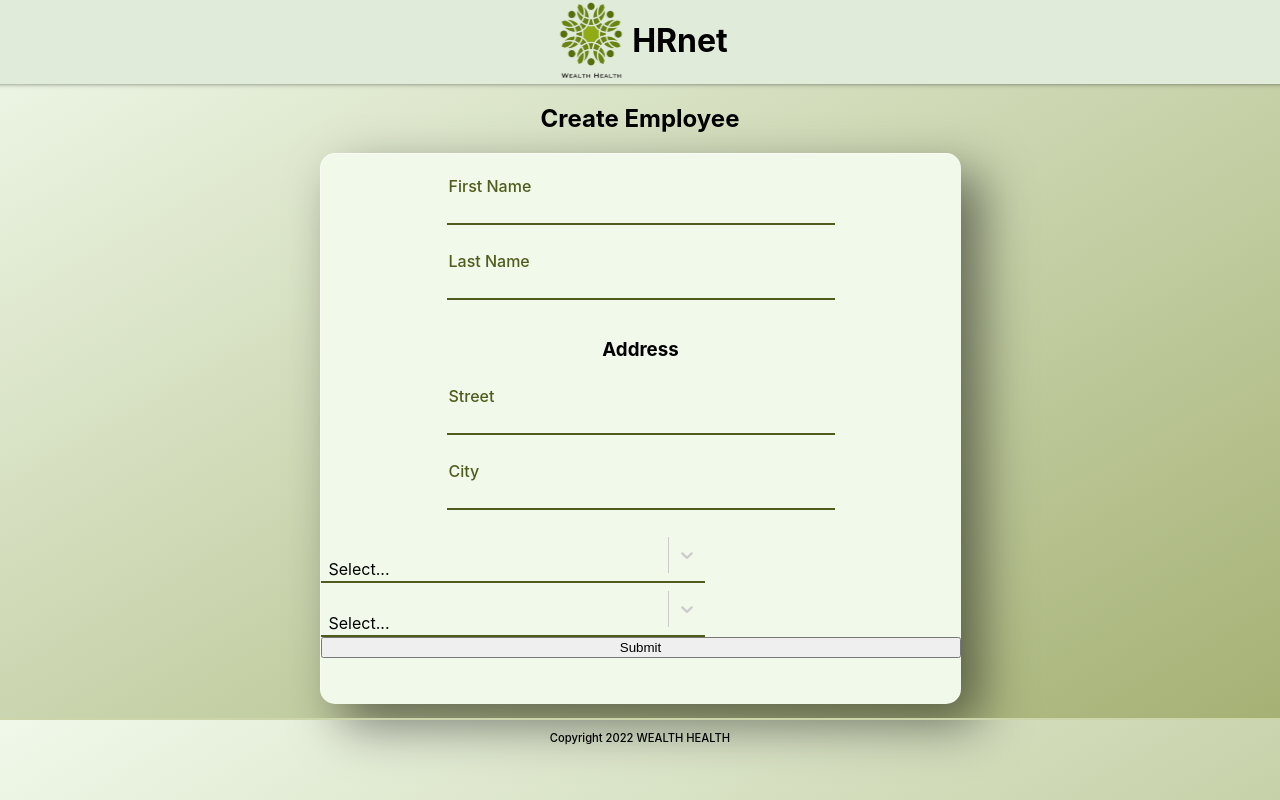
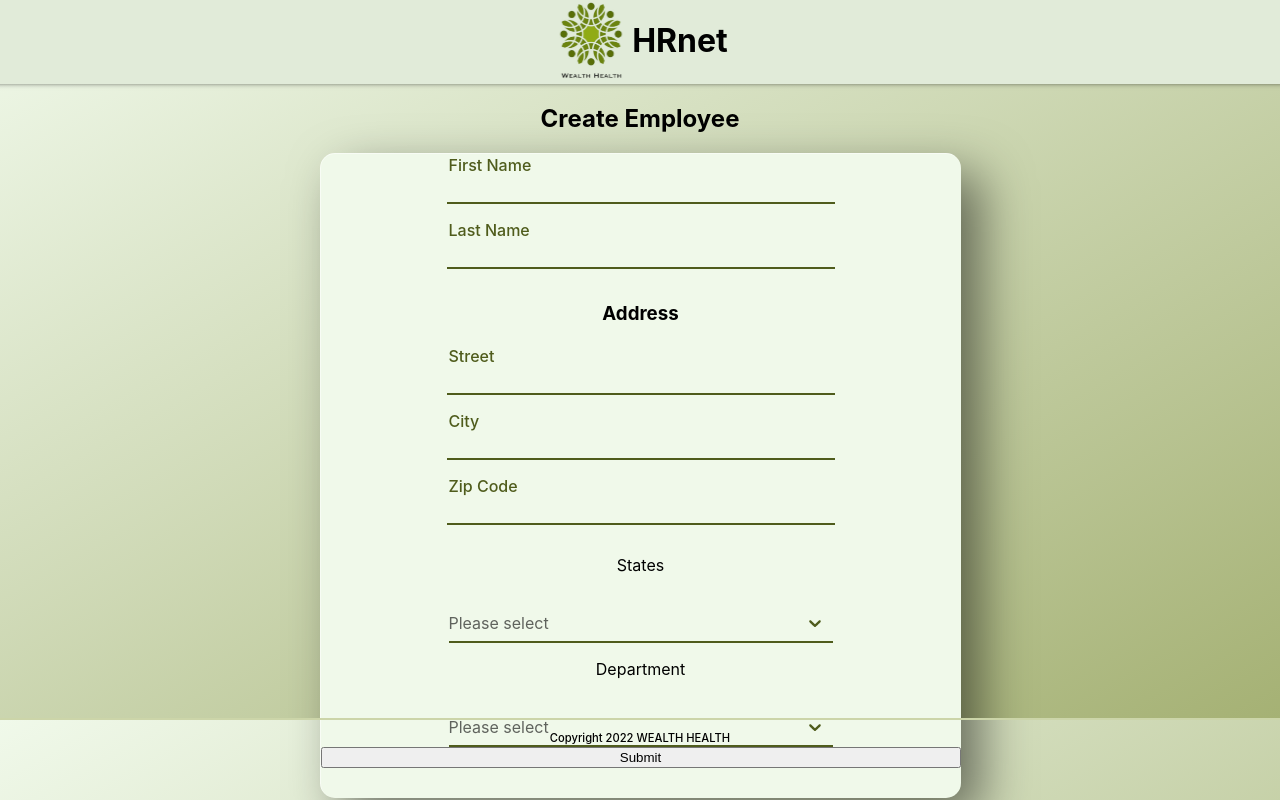
Before and after one commit to OTH21DEV/OxanaTheis_14_27082022, a React (Create React App) app: page / in a window 1280 px wide. Built offline with nearby package versions, Linux system fonts and the light colour scheme.

Commit message:
version avec custom dropdown

```diff
--- a/src/components/Dropdown/Dropdown.js
+++ b/src/components/Dropdown/Dropdown.js
@@ -11,37 +11,96 @@ container:()=> ({
       }),
 */
 const Dropdown = (props) => {
+  return (
+    <div>
+      <Select   menuPortalTarget={document.querySelector('body')}
+        placeholder="Please select"
+        styles={{
+          placeholder: () => ({
+            textAlign: "left",
+            opacity: "0.6",
+            marginTop:'30px'
+
+          }),
 
 
-  return (
-    <div>
-      <Select styles={{
+          valueContainer: () => ({
+            maxHeight: '80px',
+            display:'flex',
 
-      placeholder:()=> ({
-        textAlign:'left'
+
+
 
             }),
+
+          indicatorSeparator: () => ({
+            border: "none",
+          }),
+          dropdownIndicator: (provided) => ({
+            ...provided,
+            "&:hover": {
+             color: "#4F5C1C"
+            },
+            color:'#4F5C1C',
+            marginTop:'30px'
+          }),
+          singleValue: () => ({
+            textAlign:'left',
+            marginTop:'30px'
+          }),
+          container: () => ({
+            display: "flex",
+            justifyContent: "center",
+
+          }),
+
           control: (provided, state) => ({
             ...provided,
+            "&:hover": {
+              borderColor: "#4F5C1C"
+            },
             boxShadow: "none",
-      border:  "none",
-      backgroundColor:"",
-      borderBottom:'2px solid #4F5C1C',
-      width:'60%',
-      borderRadius:'none',
+            border: "none",
+            backgroundColor: "",
+            borderBottom:"2px solid #4F5C1C"  ,
+
+            width: "60%",
+            borderRadius: "none",
+            minHeight: "32px",
+            position:'relative',
 
           }),
           menu: (provided, state) => ({
             ...provided,
             border: "none",
-      boxShadow: "none"
+            boxShadow: "none",
+          }),
+          menuList: (provided, state) => ({
+            ...provided,
+            "::-webkit-scrollbar": {
+              width: "4px",
+              height: "0px",
+            },
+            "::-webkit-scrollbar-track": {
+              background: "#f1f1f1"
+            },
+            "::-webkit-scrollbar-thumb": {
+              background: "#888"
+            },
+            "::-webkit-scrollbar-thumb:hover": {
+              background: "#555"
+            }
           }),
           option: (provided, state) => ({
             ...provided,
             backgroundColor: state.isFocused && "#9BC200",
-       color: state.isFocused && "white"
-    })
-  }}options={props.states} />
+            color: state.isFocused && "white",
+          }),
+
+
+        }}
+        options={props.states}
+      />
     </div>
   );
 };
--- a/src/pages/CreateEmployee/CreateEmployee.js
+++ b/src/pages/CreateEmployee/CreateEmployee.js
@@ -27,14 +27,13 @@ const CreateEmployee = () => {
       <Header />
       <h2>Create Employee</h2>
       <div className="test">
-      <form className='form'onSubmit={handleSubmit(onSubmit)}>
+        <form className="form" onSubmit={handleSubmit(onSubmit)}>
           {/* First Name */}
 
           <div className="wrapper-input">
             <label htmlFor="first-name">First Name</label>
             <input className="first-name" {...register("firstName", { required: "This field is required", minLength: { value: 4, message: "Min length is 4 characters" } })} />
             <p>{errors.firstName?.message}</p>
-
           </div>
           {/* Last Name */}
 
@@ -56,14 +55,23 @@ const CreateEmployee = () => {
             <input className="city-name" {...register("cityName", { required: "This is required", minLength: { value: 4, message: "Min length is 4 characters" } })} />
             <p>{errors.cityName?.message}</p>
           </div>
+          {/* Zip Code*/}
+          <div className="wrapper-input">
+            <label htmlFor="zip">Zip Code</label>
+            <input className="zip" {...register("zipCode", { required: "This is required", minLength: { value: 4, message: "Min length is 4 characters" } })} />
+            <p>{errors.zipCode?.message}</p>
+          </div>
           {/* State*/}
+          <div className="wrapper-dropdown">
+            <p>States</p>
             <Dropdown states={states} />
-
-        {/* Zip Code*/}
+          </div>
 
           {/* Department*/}
+          <div className="wrapper-dropdown">
+            <p>Department</p>
             <Dropdown states={departments} />
-
+          </div>
           <input type="submit" />
         </form>
       </div>
--- a/src/pages/CreateEmployee/createEmployee.css
+++ b/src/pages/CreateEmployee/createEmployee.css
@@ -19,7 +19,7 @@
   align-items: center;
   flex-direction: column;
   justify-content: center;
-  height: 75px;
+  height: 65px;
 }
 label {
   width: 60%;
@@ -35,7 +35,7 @@ label {
   width: 60%;
   height: 20px;
   border:none;
-  border-bottom:2px solid #4F5C1C;
+  border-bottom:2px solid  #4F5C1C;
   background-color:  rgb(240, 249, 234);
 }
 .wrapper-input p {
@@ -52,3 +52,19 @@ label {
     justify-content: center;
 
   }
+
+
+
+.wrapper-dropdown{
+
+    display:flex;
+    flex-direction: column;
+   justify-content: center;
+}
+.wrapper-dropdown p{
+
+    text-align: left;
+      display: flex;
+margin-bottom:0;
+    justify-content: center;
+}
```
Lines whose indentation alone changed are shown as unchanged.
